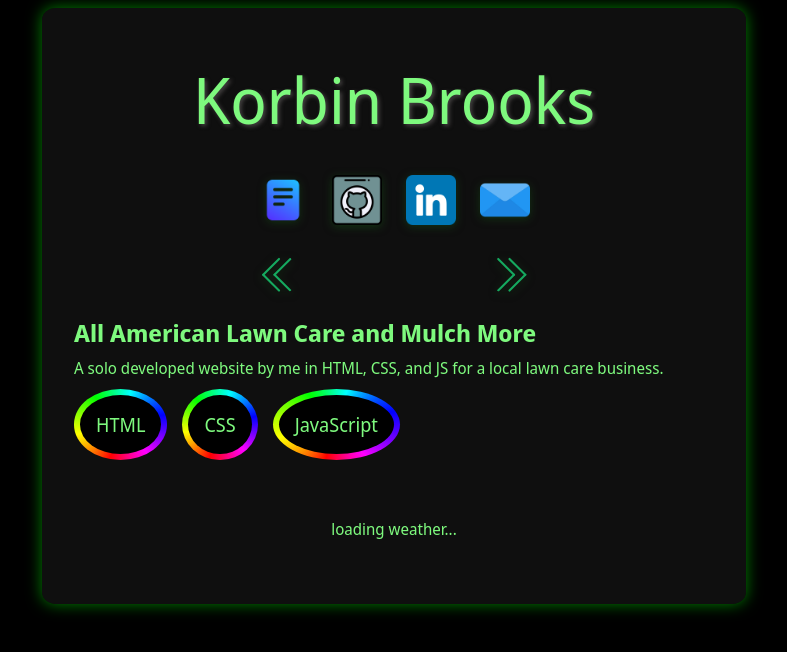
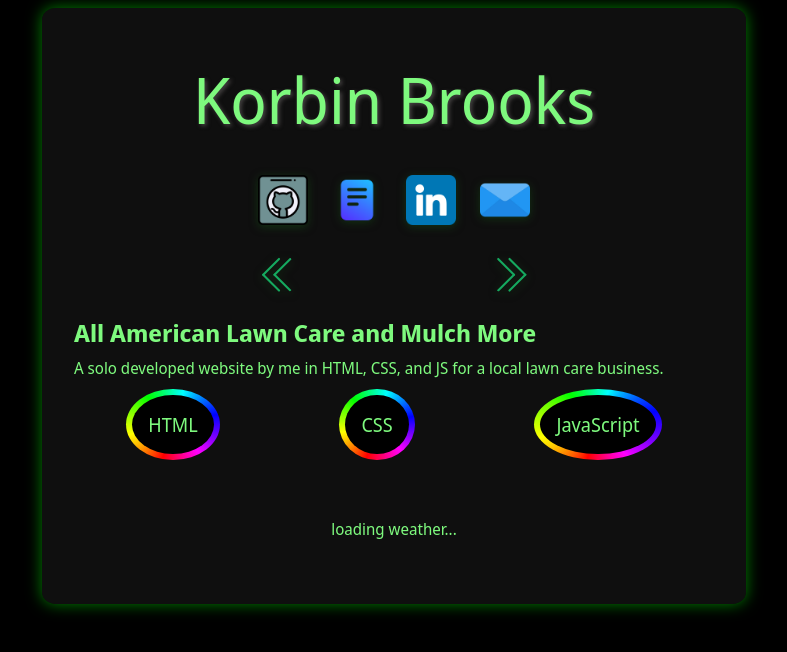
Before and after one commit to Korbanzo/Portfolio, a React (Vite) app: page / in a window 1280 px wide. Shown: the top 652 px of the page, without its empty margins (246-1033 px from the left). Built offline with nearby package versions, Linux system fonts and the light colour scheme; no server answers; a web font is replaced by a local one.

Commit message:
Implemented flex-wrap

```diff
--- a/src/App.css
+++ b/src/App.css
@@ -27,6 +27,8 @@ body {
 
 .social-icons {
   display: flex;
+  flex-wrap: wrap;
+  justify-content: space-around;
   gap: var(--spacing-md);
   align-items: center;
   margin: var(--spacing-lg) 0 auto;
--- a/src/App.jsx
+++ b/src/App.jsx
@@ -24,8 +24,8 @@ function App() {
       </div>
 
       <div className="social-icons">
+        <MediaIcon className="github-icon" image={githubImage} onClick={() => open('https://github.com/Korbanzo')}/>
         <MediaIcon className="resume-icon" image={resumeImage} onClick={() => open(`${resumeDoc}`)}/>
-        <MediaIcon className="github-icon" image={githubImage} onClick={() => open('https://github.com/Korbanzo')}/>
         <MediaIcon className="linkedin-icon" image={linkedinImage} onClick={() => open('https://www.linkedin.com/in/korbinbrooks')}/>
         <MediaIcon className="email-icon" image={emailImage} onClick={() => open("mailto:Brooks.m.Korbin@gmail.com")}/>
       </div>
--- a/src/index.css
+++ b/src/index.css
@@ -75,6 +75,8 @@ body {
 .project_browser_skills {
   display: flex;
   flex-direction: row;
+  flex-wrap: wrap;
+  justify-content: space-around;
   gap: 15px;
   margin: 10px auto;
 }
```
